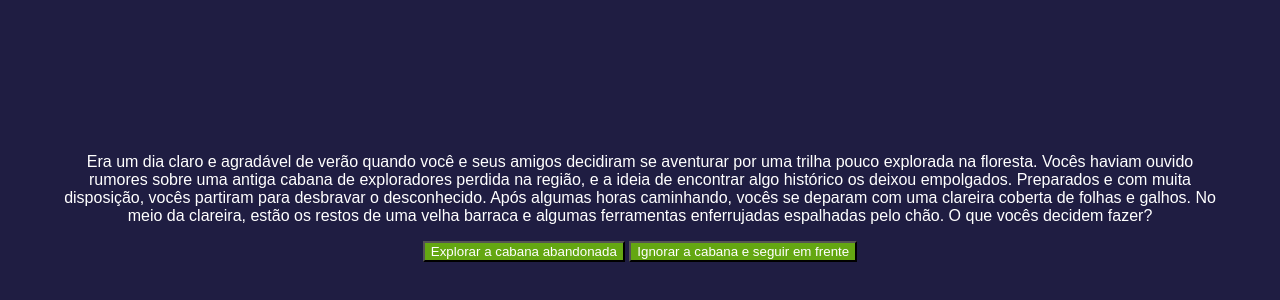
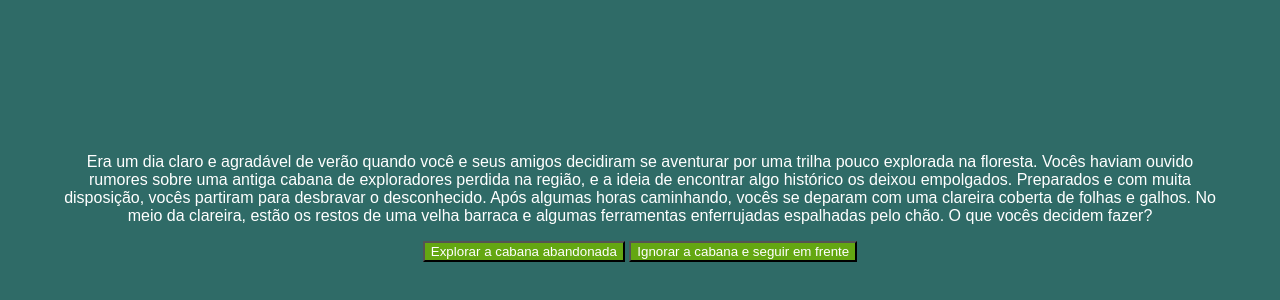
Before and after one commit to AC10972/aventura-com-os-amigos, a plain HTML site: page index.html in a window 1280 px wide. Shown: the part 160-460 px from the top of the page. Drawn offline with Linux system fonts and the light colour scheme; a web font is replaced by a local one.

Commit message:
Update style.css

```diff
--- a/style.css
+++ b/style.css
@@ -1,5 +1,5 @@
 body {
-    background-color: #1f1d42;
+    background-color: #2f6b67;
     color: white;
     font-family: "Bai Jamjuree", sans-serif;
     display: flex;
```
